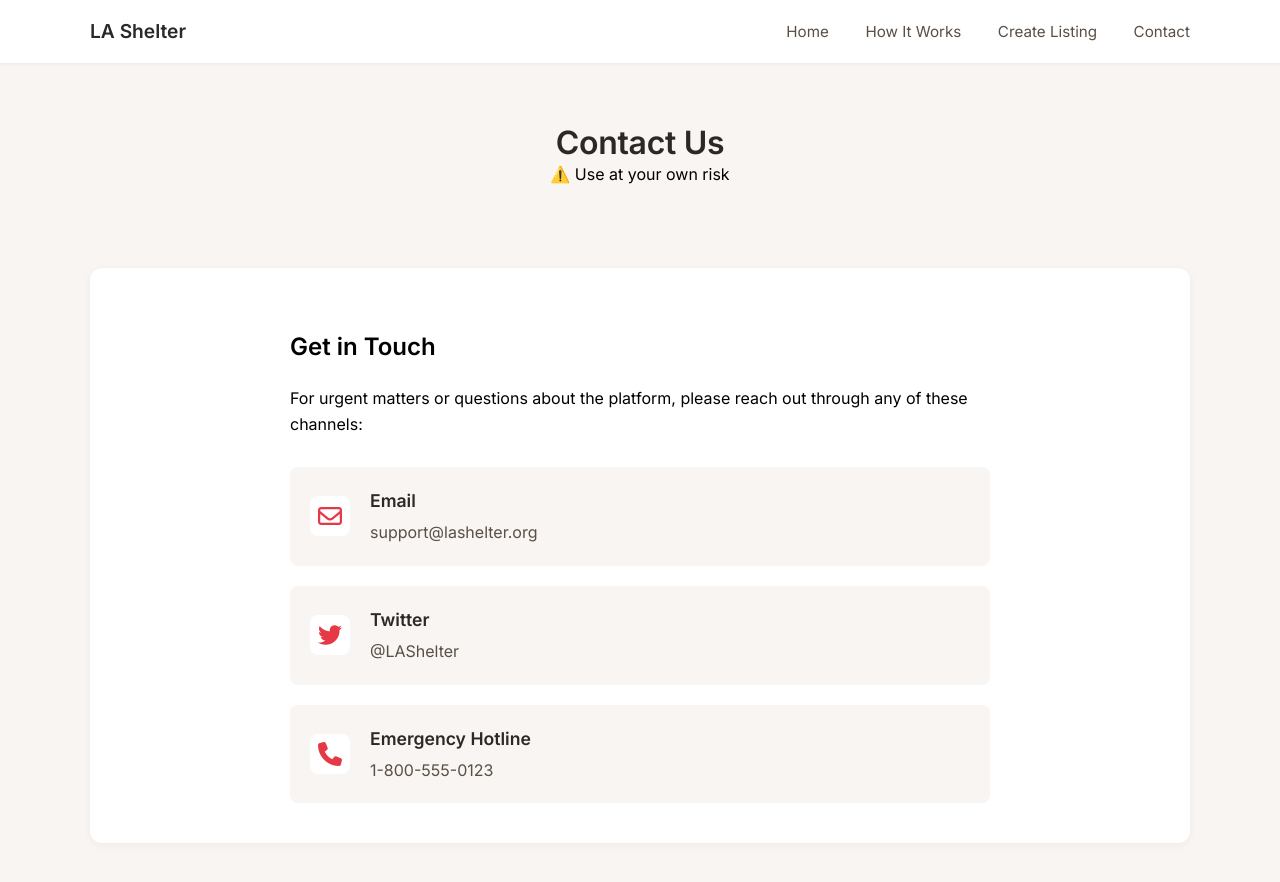
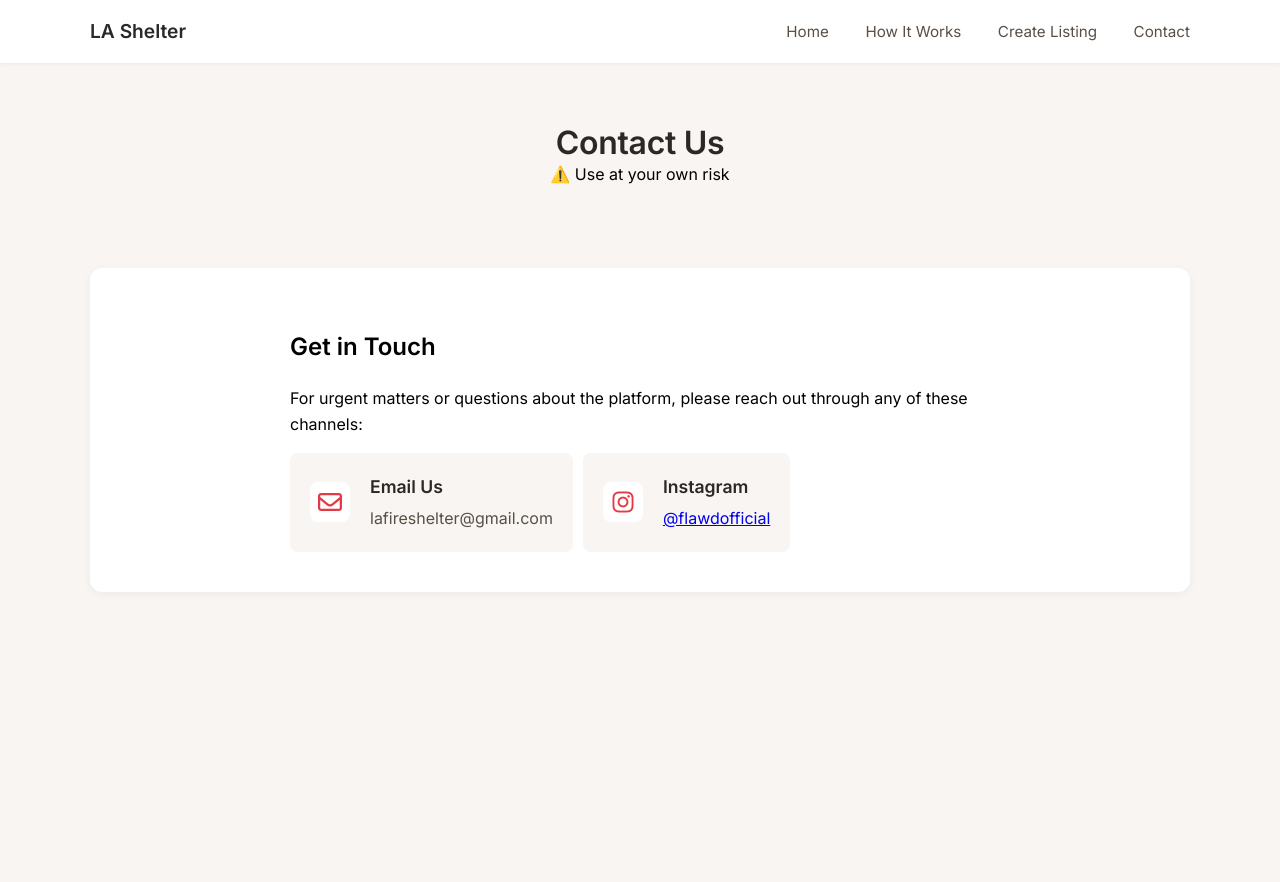
Before and after one commit to rajat1299/la-shelter, a website: page frontend/contact.html in a window 1280 px wide. After the commit the page ends 800 px from the top, so only its background shows below. Drawn offline with Linux system fonts and the light colour scheme.

Commit message:
Update contact information and API endpoints for production

```diff
--- a/frontend/contact.html
+++ b/frontend/contact.html
@@ -34,28 +34,20 @@
                 <h2>Get in Touch</h2>
                 <p>For urgent matters or questions about the platform, please reach out through any of these channels:</p>
 
-                <div class="contact-methods-list">
+                <div class="contact-methods">
                     <div class="contact-method-item">
                         <i class="fa-regular fa-envelope"></i>
                         <div class="method-details">
-                            <h3>Email</h3>
-                            <p>support@lashelter.org</p>
+                            <h3>Email Us</h3>
+                            <p>lafireshelter@gmail.com</p>
                         </div>
                     </div>
 
                     <div class="contact-method-item">
-                        <i class="fa-brands fa-twitter"></i>
+                        <i class="fa-brands fa-instagram"></i>
                         <div class="method-details">
-                            <h3>Twitter</h3>
-                            <p>@LAShelter</p>
-                        </div>
-                    </div>
-
-                    <div class="contact-method-item">
-                        <i class="fa-solid fa-phone"></i>
-                        <div class="method-details">
-                            <h3>Emergency Hotline</h3>
-                            <p>1-800-555-0123</p>
+                            <h3>Instagram</h3>
+                            <p><a href="https://www.instagram.com/flawdofficial/" target="_blank">@flawdofficial</a></p>
                         </div>
                     </div>
                 </div>
--- a/frontend/js/services/api.js
+++ b/frontend/js/services/api.js
@@ -1,5 +1,5 @@
-const API_BASE_URL = 'http://localhost:3000/api';
-const BACKEND_URL = 'http://localhost:3000';
+const API_BASE_URL = 'https://la-shelter-api.onrender.com/api';
+const BACKEND_URL = 'https://la-shelter-api.onrender.com';
 const RECAPTCHA_SITE_KEY = '6LebF7cqAAAAAHROwzDk3ng8KTndqIG2TDwdKotT';
 
 export { BACKEND_URL, api };
```
